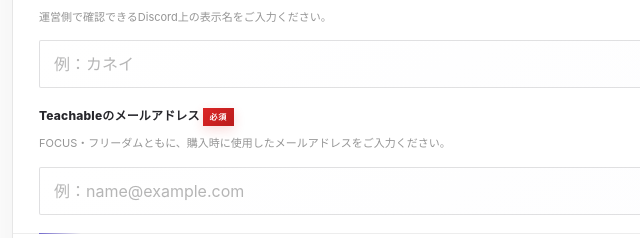
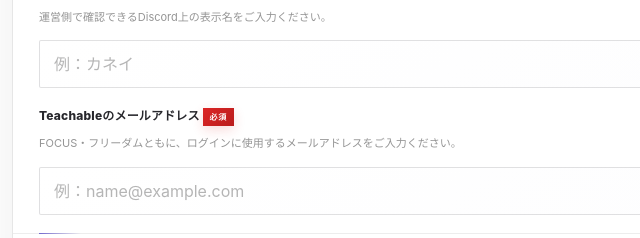
Before and after one commit to lead-forms/kanei-member-support, a plain HTML site: page index.html in a window 1280 px wide. Shown: the part 982-1220 px from the top of the page, 186-826 px from the left. Drawn offline with Linux system fonts and the light colour scheme.

Commit message:
Update Teachable email description to login email

```diff
--- a/index.html
+++ b/index.html
@@ -1838,7 +1838,7 @@
 
         <div class="field" style="margin-top:18px">
           <label class="inline-label" for="purchaseEmail">Teachableのメールアドレス <span class="req">必須</span></label>
-          <div class="field-description">FOCUS・フリーダムともに、購入時に使用したメールアドレスをご入力ください。</div>
+          <div class="field-description">FOCUS・フリーダムともに、ログインに使用するメールアドレスをご入力ください。</div>
           <input id="purchaseEmail" name="purchaseEmail" type="email" autocomplete="email" placeholder="例：name@example.com" maxlength="254" required />
           <div class="error" data-error-for="purchaseEmail">購入時のメールアドレスを正しく入力してください。</div>
         </div>
```
